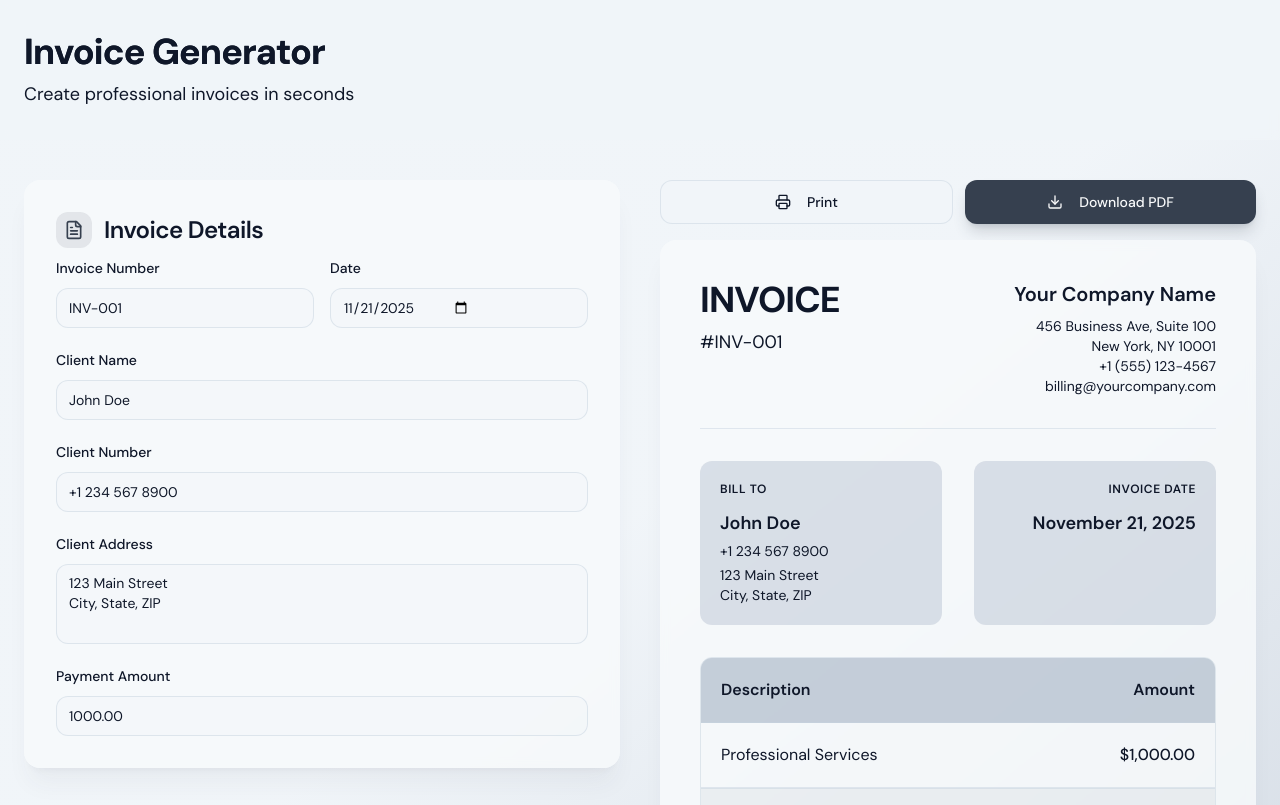
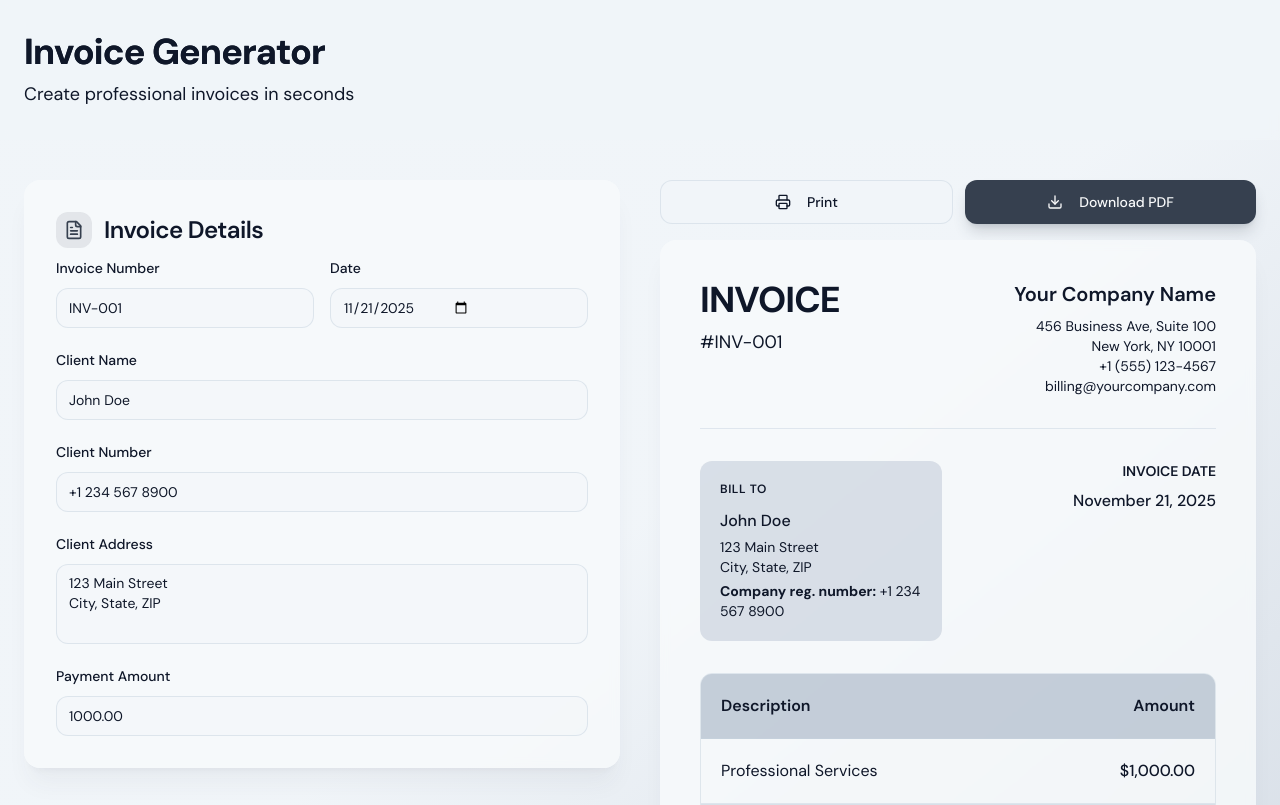
Before and after one commit to asankov/invoice-ease, a React (Vite) app: page / in a window 1280 px wide. Shown: the top 805 px of the page. Built offline with nearby package versions, Linux system fonts and the light colour scheme; the HTML template or start-up script is replaced by a standard one.

Commit message:
some styling

```diff
--- a/src/components/InvoicePreview.tsx
+++ b/src/components/InvoicePreview.tsx
@@ -62,14 +62,14 @@ export const InvoicePreview = ({ data }: InvoicePreviewProps) => {
             <div className="p-5 rounded-xl bg-muted/30">
               <h3 className="text-xs font-semibold text-muted-foreground mb-3 uppercase tracking-wider">Bill To</h3>
               <div className="space-y-1">
-                <p className="font-semibold text-lg">{data.clientName}</p>
-                <p className="text-sm text-muted-foreground">{data.clientNumber}</p>
+                <p className="font-medium">{data.clientName}</p>
                 <p className="text-sm text-muted-foreground whitespace-pre-line">{data.clientAddress}</p>
+                <p className="text-sm text-muted-foreground"><span className="font-bold" >Company reg. number:</span> {data.clientNumber}</p>
               </div>
             </div>
-            <div className="p-5 rounded-xl bg-muted/30 text-right">
-              <h3 className="text-xs font-semibold text-muted-foreground mb-3 uppercase tracking-wider">Invoice Date</h3>
-              <p className="font-semibold text-lg">{new Date(data.date).toLocaleDateString('en-US', {
+            <div className="text-right">
+              <h3 className="text-sm font-semibold text-muted-foreground mb-2">INVOICE DATE</h3>
+              <p className="font-medium">{new Date(data.date).toLocaleDateString('en-US', {
                 year: 'numeric',
                 month: 'long',
                 day: 'numeric'
```
